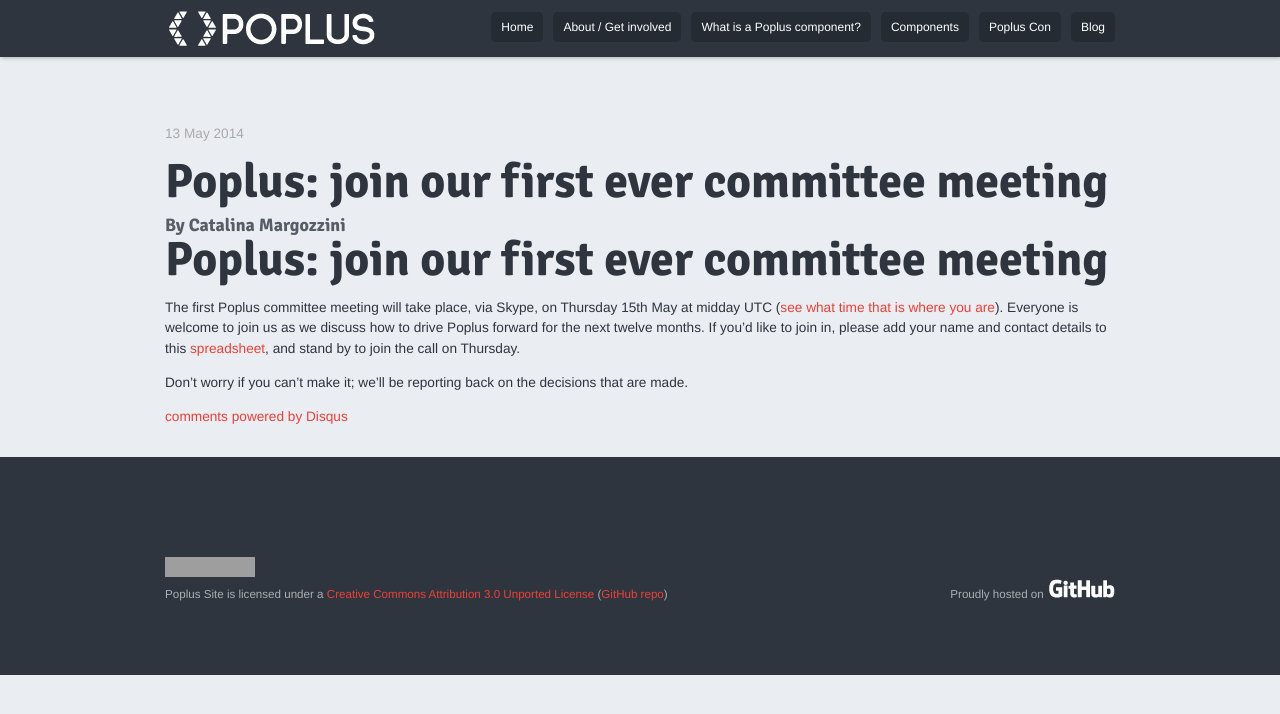
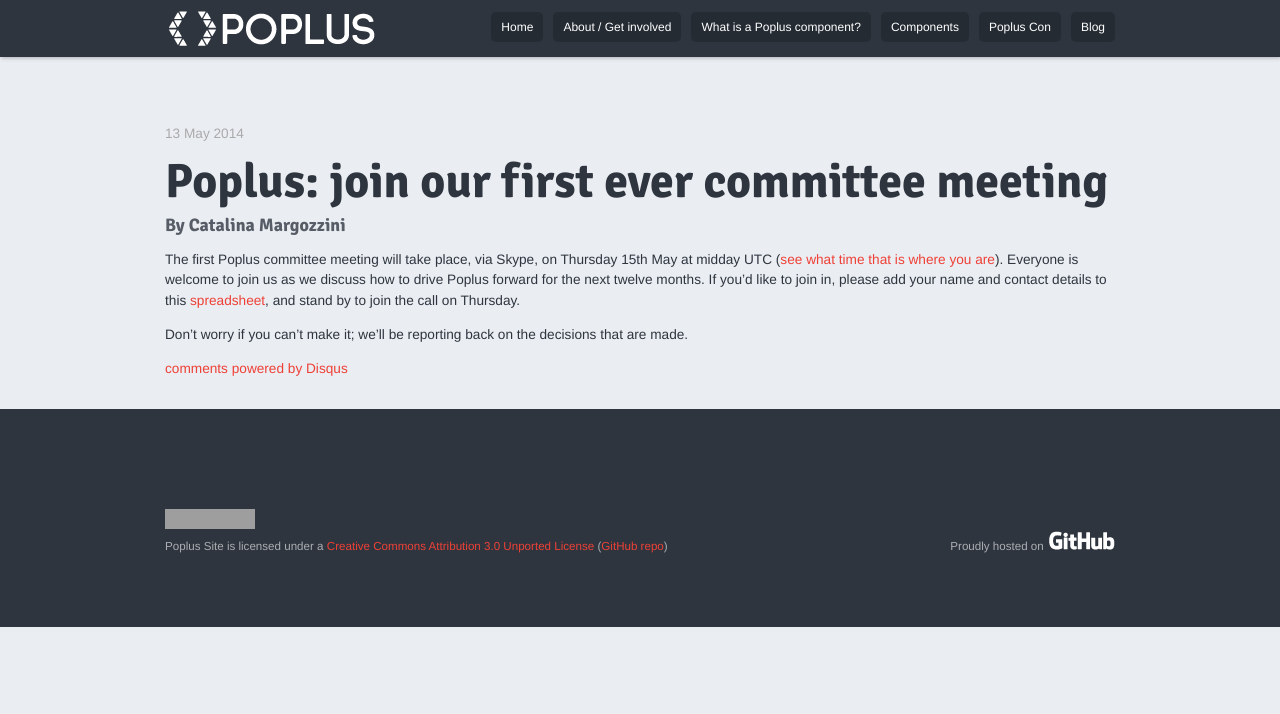
Before and after one commit to poplus/home-poplus, a Jekyll site: the page built from _posts/2013-05-13-first-committee-meeting.md, in a window 1280 px wide. Shown: the top 714 px of the page. Built offline with Jekyll 4.4.1, drawn with Linux system fonts in a browser that asks for light colours; nearby versions of some CDN libraries; Markdown is read by kramdown in place of the engine named in the settings; comment, search, counter and statistics services are not loaded; grey boxes are pictures that could not be loaded.

Commit message:
Borra titulo duplicado.

```diff
--- a/_posts/2013-05-13-first-committee-meeting.md
+++ b/_posts/2013-05-13-first-committee-meeting.md
@@ -7,8 +7,6 @@ categories: post
 published: true
 ---
 
-#Poplus: join our first ever committee meeting
-
 The first Poplus committee meeting will take place, via Skype, on Thursday 15th May at midday UTC ([see what time that is where you are](http://www.worldtimeserver.com/convert_time_in_UTC.aspx?y=2014&mo=5&d=15&h=12&mn=0)).
 Everyone is welcome to join us as we discuss how to drive Poplus forward for the next twelve months. If you'd like to join in, please add your name and contact details to this [spreadsheet](https://docs.google.com/spreadsheets/d/1NU2tBeTye8rgStwLv4QoAaZdg6sGpbp9Y9LwnaoSQ6Y/edit#gid=0), and stand by to join the call on Thursday.
 
```
Also changed, not shown: _posts/2013-05-13-and-we-met-in_santiago.md (+0 -2 lines).
